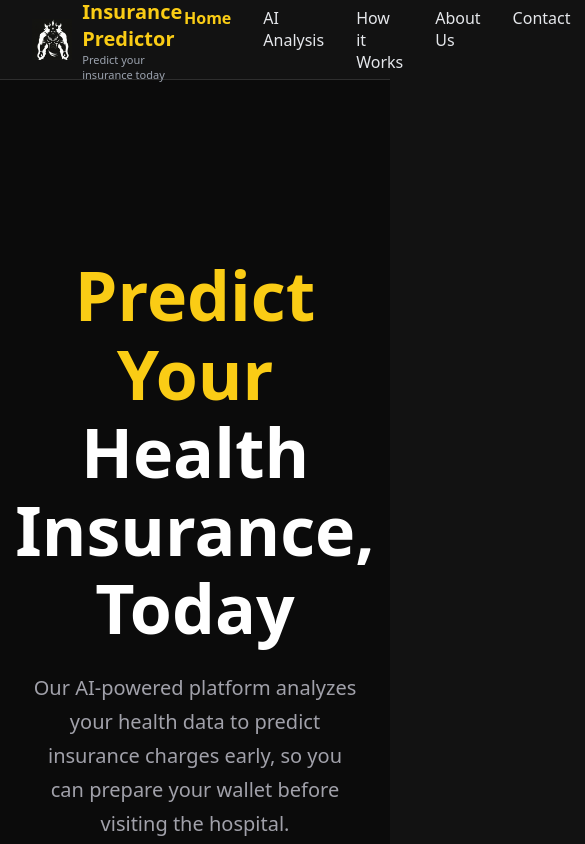
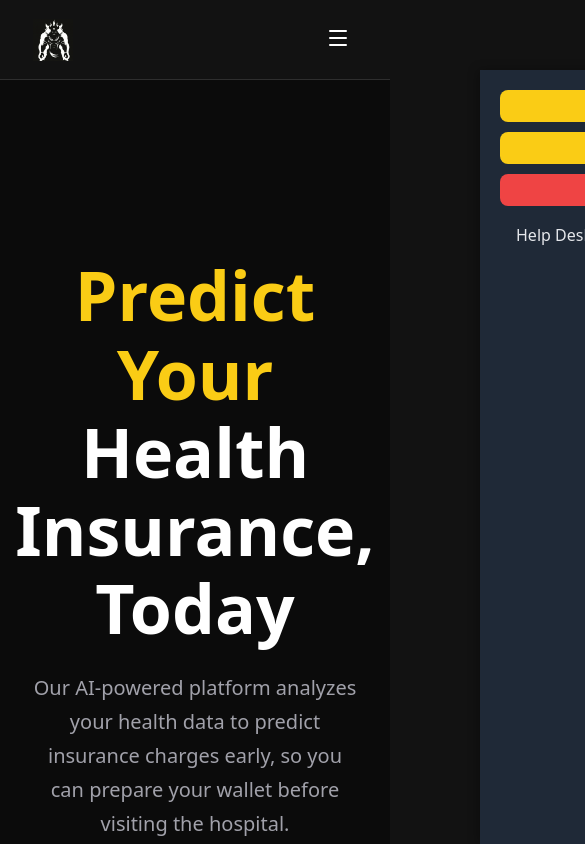
Before and after one commit to Panchal-Krish/Health_Insurance_Prediction, a React (Create React App) app: page / in a window 390 px wide. Shown: the top 844 px of the page, 585 px wide, since content can reach past the window. Built offline with nearby package versions, Linux system fonts and the light colour scheme; no server answers; sample sign-in values are in the browser's storage.

Commit message:
fix: Make Header reactive with mobile menu support

```diff
--- a/src/components/Header.jsx
+++ b/src/components/Header.jsx
@@ -1,36 +1,70 @@
-import React from "react";
+import React, { useState, useEffect } from "react";
 import { NavLink, useNavigate } from "react-router-dom";
+import { Menu, X } from "lucide-react";
+import { getCurrentUser, logout } from "../utils/auth";
 import "./../styles/Header.css";
 import logo from "../assets/logo.png";
 
 function Header() {
   const navigate = useNavigate();
+  const [isLoggedIn, setIsLoggedIn] = useState(false);
+  const [role, setRole] = useState(null);
+  const [mobileMenuOpen, setMobileMenuOpen] = useState(false);
 
-  const isLoggedIn = localStorage.getItem("isLoggedIn");
-  const role = localStorage.getItem("role");
+  // Check login status on mount and when storage changes
+  useEffect(() => {
+    const checkAuthStatus = () => {
+      const user = getCurrentUser();
+      setIsLoggedIn(user.isLoggedIn);
+      setRole(user.role);
+    };
+
+    // Check on mount
+    checkAuthStatus();
+
+    // Listen for custom auth events (triggered after login/logout)
+    window.addEventListener('authChange', checkAuthStatus);
+
+    // Cleanup
+    return () => {
+      window.removeEventListener('authChange', checkAuthStatus);
+    };
+  }, []);
 
   const handleSignIn = () => {
+    setMobileMenuOpen(false);
     navigate("/signin");
   };
 
   const handleDashboard = () => {
+    setMobileMenuOpen(false);
     navigate("/dashboard");
   };
 
   const handleAdminPanel = () => {
+    setMobileMenuOpen(false);
     navigate("/admin");
   };
 
   const handleManagerPanel = () => {
+    setMobileMenuOpen(false);
     navigate("/manager");
   };
 
   const handleLogout = () => {
-    localStorage.removeItem("isLoggedIn");
-    localStorage.removeItem("userEmail");
-    localStorage.removeItem("role");
+    setMobileMenuOpen(false);
+    logout(); // Clear all storage
+    setIsLoggedIn(false);
+    setRole(null);
+
+    // Trigger auth change event
+    window.dispatchEvent(new Event('authChange'));
 
     navigate("/signin");
+  };
+
+  const closeMobileMenu = () => {
+    setMobileMenuOpen(false);
   };
 
   return (
@@ -38,26 +72,37 @@ function Header() {
       {/* Logo */}
       <div className="nav-logo" onClick={() => navigate("/")}>
         <img src={logo} alt="Logo" className="logo-image" />
-
         <div className="logo-text">
           <span className="logo-title">Insurance Predictor</span>
           <span className="tagline">Predict your insurance today</span>
         </div>
       </div>
 
+      {/* Mobile Menu Toggle */}
+      <button
+        className="mobile-menu-toggle"
+        onClick={() => setMobileMenuOpen(!mobileMenuOpen)}
+        aria-label="Toggle menu"
+      >
+        {mobileMenuOpen ? <X size={24} /> : <Menu size={24} />}
+      </button>
+
       {/* Navigation */}
-      <nav className="nav">
+      <nav className={`nav ${mobileMenuOpen ? 'mobile-open' : ''}`}>
         <NavLink
           to="/"
           end
           className={({ isActive }) => (isActive ? "active" : "")}
+          onClick={closeMobileMenu}
         >
           Home
         </NavLink>
 
+        {/* Commented out - Not implemented yet
         <NavLink
           to="/ai-analysis"
           className={({ isActive }) => (isActive ? "active" : "")}
+          onClick={closeMobileMenu}
         >
           AI Analysis
         </NavLink>
@@ -65,6 +110,7 @@ function Header() {
         <NavLink
           to="/how-it-works"
           className={({ isActive }) => (isActive ? "active" : "")}
+          onClick={closeMobileMenu}
         >
           How it Works
         </NavLink>
@@ -72,13 +118,16 @@ function Header() {
         <NavLink
           to="/about"
           className={({ isActive }) => (isActive ? "active" : "")}
+          onClick={closeMobileMenu}
         >
           About Us
         </NavLink>
+        */}
 
         <NavLink
           to="/contact"
           className={({ isActive }) => (isActive ? "active" : "")}
+          onClick={closeMobileMenu}
         >
           Contact
         </NavLink>
@@ -88,6 +137,7 @@ function Header() {
           <NavLink
             to="/helpdesk"
             className={({ isActive }) => (isActive ? "active" : "")}
+            onClick={closeMobileMenu}
           >
             Help Desk
           </NavLink>
@@ -95,7 +145,7 @@ function Header() {
       </nav>
 
       {/* Action Buttons */}
-      <div className="actions">
+      <div className={`actions ${mobileMenuOpen ? 'mobile-open' : ''}`}>
         {isLoggedIn ? (
           <>
             <button className="signin-btn" onClick={handleDashboard}>
@@ -116,7 +166,7 @@ function Header() {
               </button>
             )}
 
-            <button className="signin-btn" onClick={handleLogout}>
+            <button className="signin-btn logout-btn" onClick={handleLogout}>
               Logout
             </button>
           </>
@@ -126,6 +176,14 @@ function Header() {
           </button>
         )}
       </div>
+
+      {/* Mobile Menu Overlay */}
+      {mobileMenuOpen && (
+        <div
+          className="mobile-overlay"
+          onClick={closeMobileMenu}
+        />
+      )}
     </header>
   );
 }
--- a/src/pages/SignIn.jsx
+++ b/src/pages/SignIn.jsx
@@ -54,6 +54,9 @@ function SignIn() {
                 storage.setItem("role", data.role);
                 storage.setItem("fullName", data.fullName);
                 storage.setItem("isLoggedIn", "true");
+
+                // Trigger header update
+                window.dispatchEvent(new Event('authChange'));
 
                 // Role-based navigation
                 if (data.role === 'admin') {
--- a/src/styles/Header.css
+++ b/src/styles/Header.css
@@ -5,7 +5,8 @@
 .header {
     height: 80px;
     padding: 0 32px;
-    background: #121212; /* dark background */
+    background: #121212;
+    /* dark background */
     display: flex;
     align-items: center;
     justify-content: space-between;
@@ -34,7 +35,8 @@
 .logo-title {
     font-size: 20px;
     font-weight: 700;
-    color: #facc15; /* yellow */
+    color: #facc15;
+    /* yellow */
 }
 
 .tagline {
@@ -96,3 +98,114 @@
     border: none !important;
     box-shadow: none !important;
 }
+
+
+/* Mobile Menu Toggle Button */
+.mobile-menu-toggle {
+    display: none;
+    background: none;
+    border: none;
+    color: white;
+    cursor: pointer;
+    padding: 8px;
+    z-index: 1001;
+}
+
+/* Mobile Menu Overlay */
+.mobile-overlay {
+    display: none;
+    position: fixed;
+    top: 0;
+    left: 0;
+    right: 0;
+    bottom: 0;
+    background: rgba(0, 0, 0, 0.5);
+    z-index: 999;
+}
+
+/* Logout Button Styling */
+.logout-btn {
+    background-color: #ef4444;
+}
+
+.logout-btn:hover {
+    background-color: #dc2626;
+}
+
+/* Mobile Responsive */
+@media (max-width: 768px) {
+    .mobile-menu-toggle {
+        display: block;
+    }
+
+    .mobile-overlay {
+        display: block;
+    }
+
+    /* Hide navigation by default on mobile */
+    .nav {
+        position: fixed;
+        top: 70px;
+        right: -100%;
+        width: 250px;
+        height: calc(100vh - 70px);
+        background: #1f2937;
+        flex-direction: column;
+        padding: 20px;
+        gap: 15px;
+        transition: right 0.3s ease;
+        z-index: 1000;
+        box-shadow: -2px 0 10px rgba(0, 0, 0, 0.3);
+    }
+
+    .nav.mobile-open {
+        right: 0;
+    }
+
+    .nav a {
+        padding: 12px 16px;
+        border-radius: 8px;
+        transition: background-color 0.2s;
+    }
+
+    .nav a:hover,
+    .nav a.active {
+        background-color: #374151;
+    }
+
+    /* Hide actions by default on mobile */
+    .actions {
+        position: fixed;
+        top: 70px;
+        right: -100%;
+        width: 250px;
+        background: #1f2937;
+        flex-direction: column;
+        padding: 20px;
+        gap: 10px;
+        transition: right 0.3s ease;
+        z-index: 1000;
+        margin-top: 0;
+    }
+
+    .actions.mobile-open {
+        right: 0;
+    }
+
+    .actions .signin-btn {
+        width: 100%;
+        justify-content: center;
+    }
+}
+
+@media (max-width: 480px) {
+    .logo-text {
+        display: none;
+    }
+
+    .nav,
+    .actions {
+        width: 80%;
+        max-width: 300px;
+    }
+}
```
